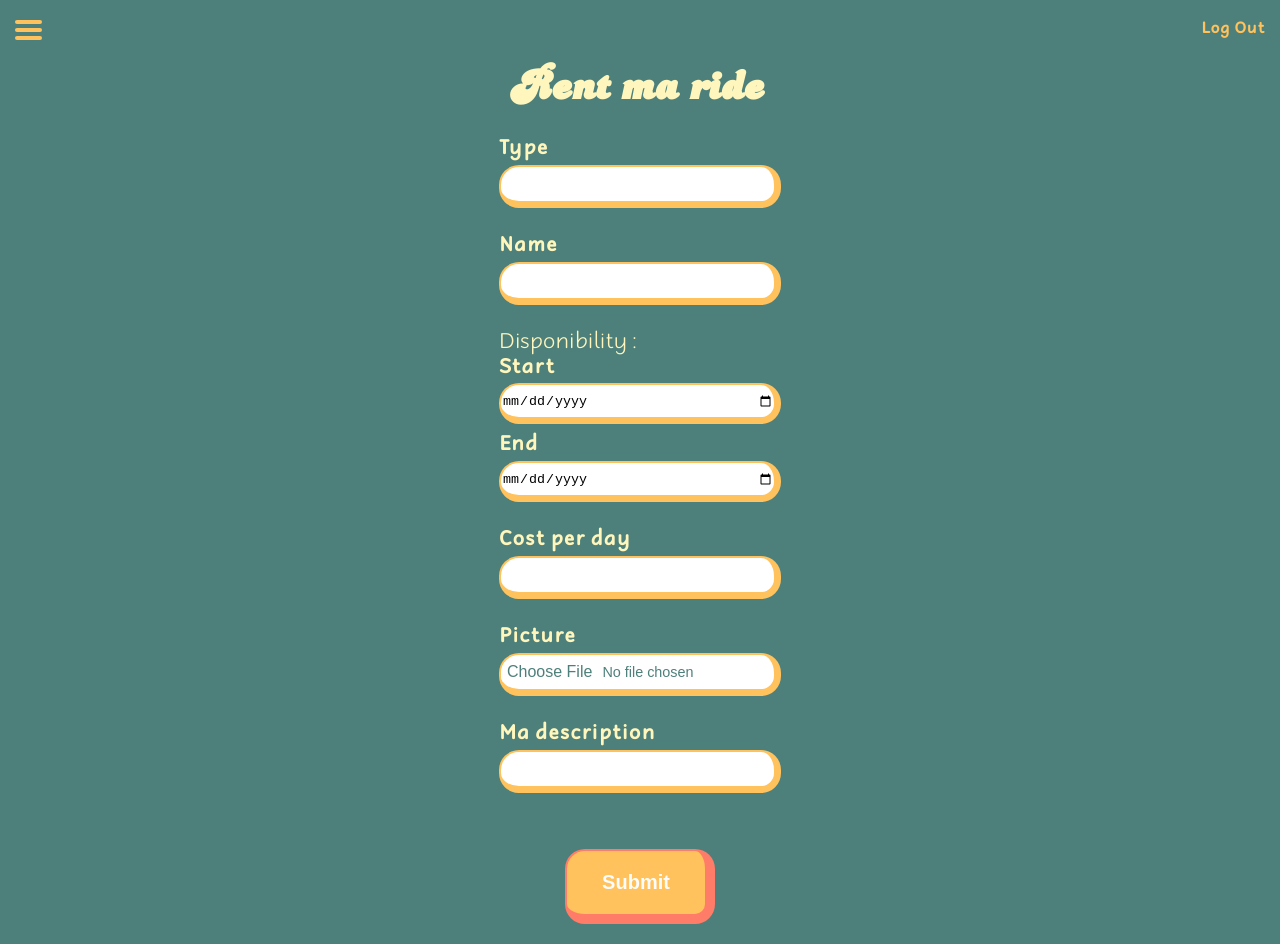
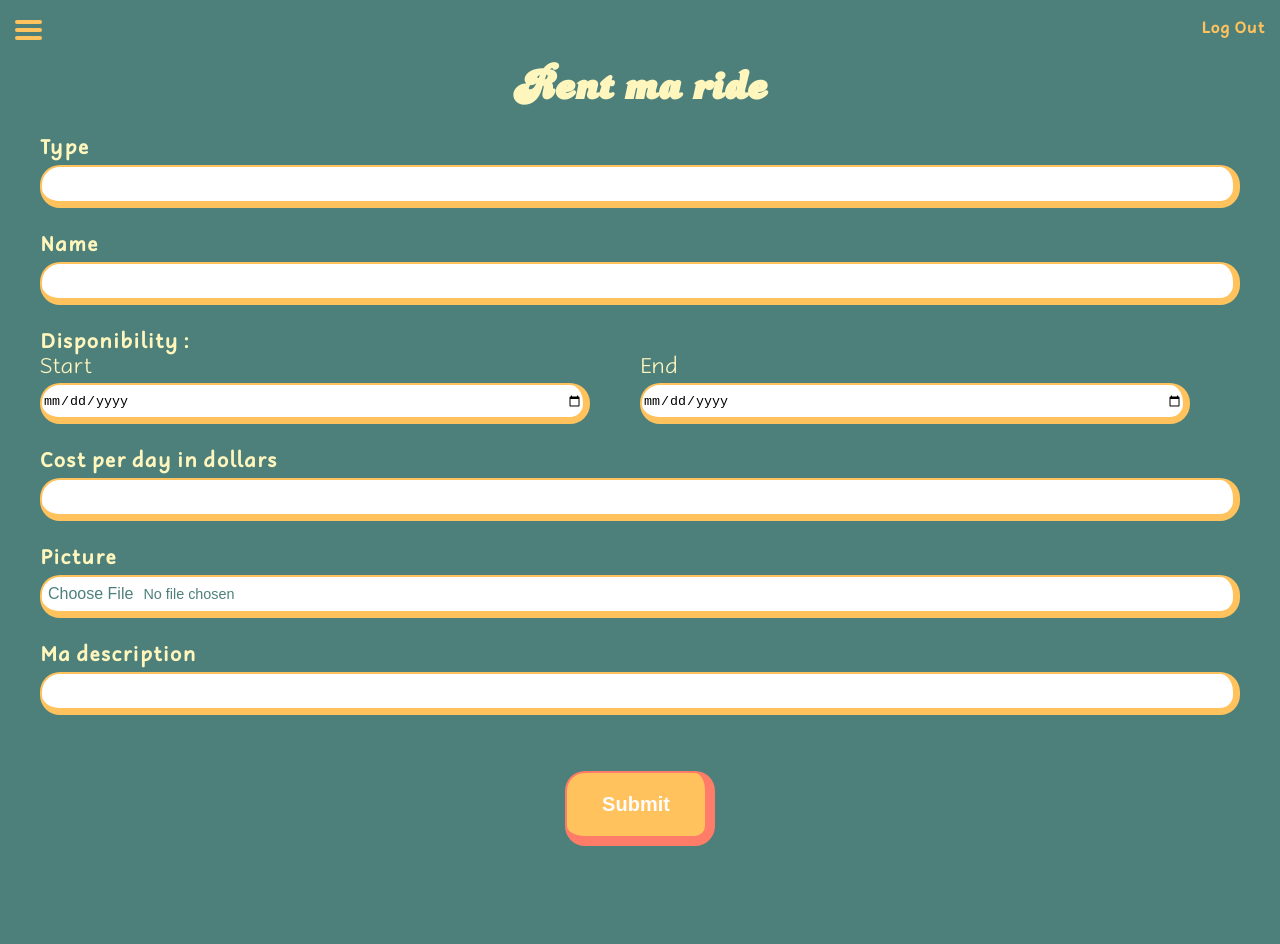
Before and after one commit to Cylecq/share-my-ride, a React (Vite) app in the folder frontend/: page /rent in a window 1280 px wide. After the commit the page ends 866 px from the top, so only its background shows below. Built offline with nearby package versions, Linux system fonts and the light colour scheme.

Commit message:
Bidouille CSS

```diff
--- a/frontend/src/App.css
+++ b/frontend/src/App.css
@@ -79,7 +79,7 @@ a {
   font-family: var(--font-title);
   font-size: 45px;
   color: var(--third-color);
-  margin: 0 auto;
-  width: 260px;
-  margin: 20px auto 20px;
+  width: 80%;
+  margin: 20px auto;
+  text-align: center;
 }
--- a/frontend/src/pages/RentTo/Rent.css
+++ b/frontend/src/pages/RentTo/Rent.css
@@ -5,11 +5,11 @@
 }
 
 .rent-form {
+  width: 100%;
   height: 500px;
   display: flex;
   flex-direction: column;
   justify-content: space-between;
-  margin: 0px 40px;
   gap: 1.5rem;
 }
 
@@ -18,12 +18,31 @@
   flex-direction: column;
   font-size: 1.3rem;
   color: var(--third-color);
+  margin: 0px 40px;
 }
 
 #disponibility-label > p {
+  font-weight: bold;
+}
+
+#disponibility-label {
   font-weight: lighter;
 }
 
 #end-label {
   margin-top: 7px;
+  font-weight: lighter;
 }
+
+#disponibility-box {
+  display: block;
+}
+
+#disponibility-box > div {
+  display: inline-block;
+  width: 50%;
+}
+
+.date-label input {
+  width: 90%;
+}
--- a/frontend/src/pages/RentTo/Rent.jsx
+++ b/frontend/src/pages/RentTo/Rent.jsx
@@ -16,19 +16,23 @@ function Rent() {
             <label htmlFor="name">Name</label>
             <input type="text" />
           </div>
-          <div className="label-form">
+          <div className="label-form" id="disponibility-box">
+            <div className="date-label">
               <label htmlFor="start" id="disponibility-label">
                 <p>Disponibility :</p>
                 Start
               </label>
               <input type="date" />
+            </div>
+            <div className="date-label">
               <label htmlFor="end" id="end-label">
                 End
               </label>
               <input type="date" />
             </div>
+          </div>
           <div className="label-form">
-            <label htmlFor="description">Cost per day</label>
+            <label htmlFor="description">Cost per day in dollars</label>
             <input type="number" />
           </div>
           <div className="label-form">
```
Lines whose indentation alone changed are shown as unchanged.
